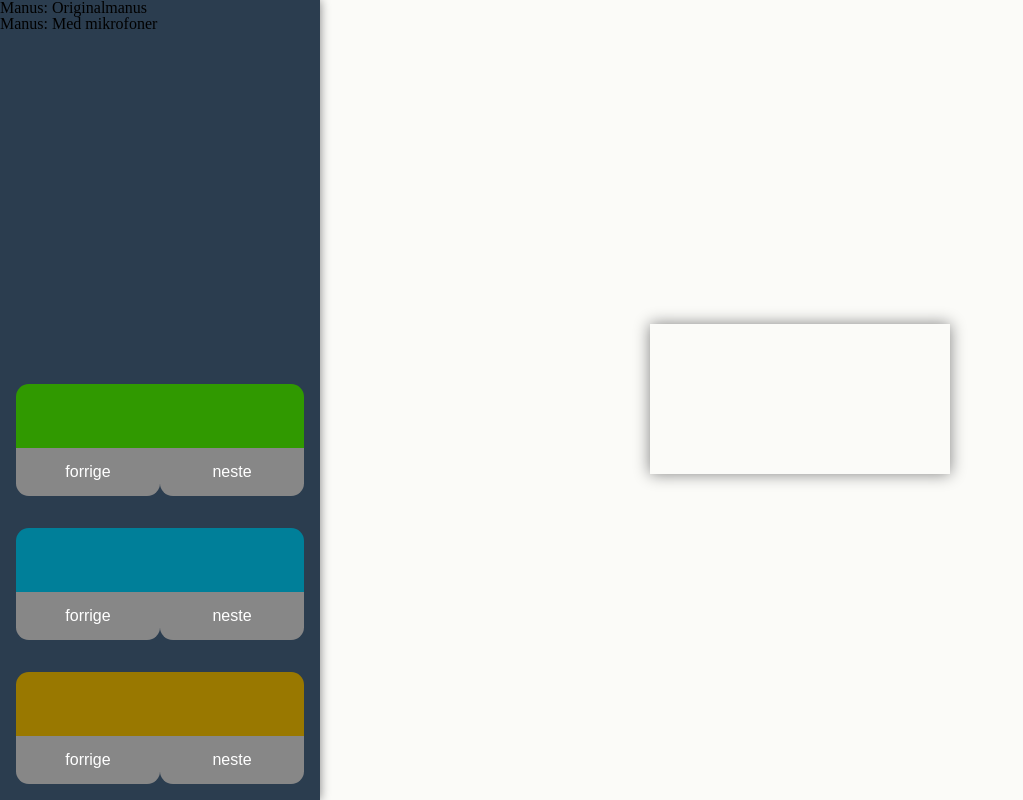
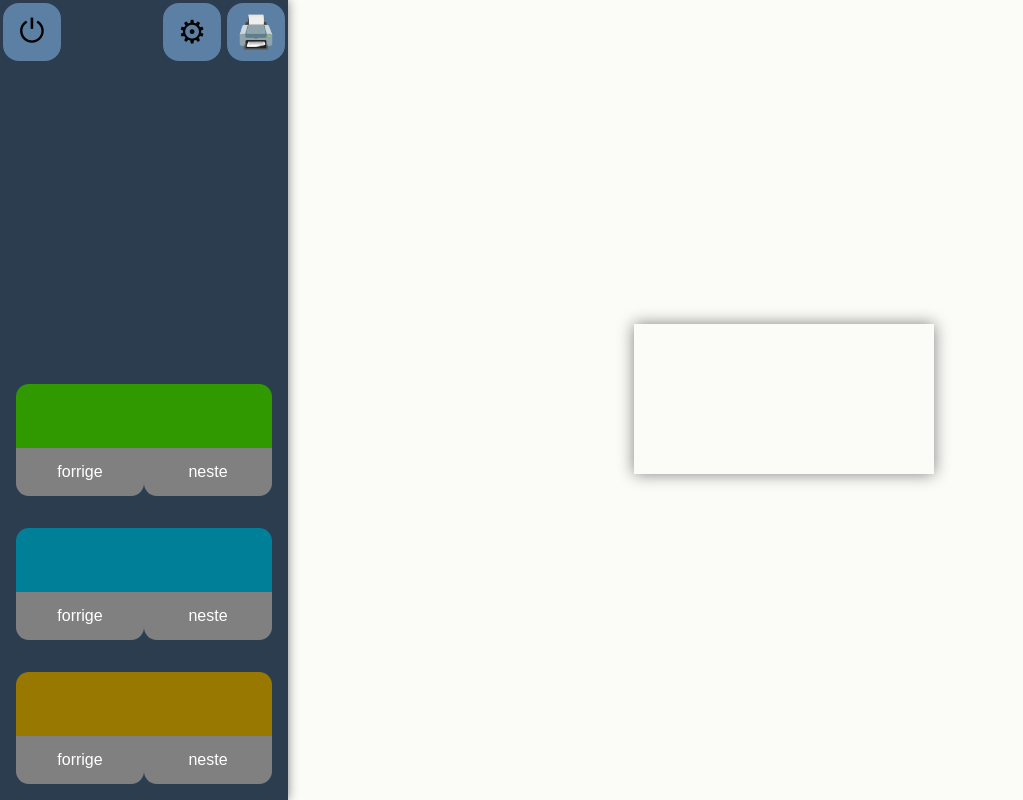
Before and after one commit to hebaek/showmaster, a PHP site: page / in a window 1280 px wide. Shown: the whole page, without its empty margins (0-1023 px from the left). Run offline with PHP 8.4, Linux system fonts and the light colour scheme; the visitor is signed in with stand-in values (Sample User, id 1); a map, chart or similar area stays blank; style sheets or scripts are compiled from the project's sources; some libraries are stand-ins or nearby versions.

Commit message:
Nesten i mål med grunnleggende funksjonalitet

```diff
--- a/www-code/css/showmaster.scss
+++ b/www-code/css/showmaster.scss
@@ -4,14 +4,20 @@
     --infobar-color: hsl(210, 29%, 98%);
     --pdf-color:     hsl( 50, 29%, 98%);
 
-    --scenes-color: hsl(101, 100%, 30%);
-    --music-color:  hsl(190, 100%, 30%);
-    --pages-color:  hsl( 47, 100%, 30%);
+    --menubutton-color: hsl(210, 29%, 50%);
 
-    --button-color: hsl(0, 0%, 53%);
+    --settings-color: hsl(101, 0%, 70%);
+    --print-color:    hsl(101, 0%, 70%);
 
-    --mic-active-background-color:   hsl(109,  90%, 85%);
-    --mic-ensemble-background-color: hsl( 67,  90%, 85%);
+    --scenes-color:  hsl(101, 100%, 30%);
+    --music-color:   hsl(190, 100%, 30%);
+    --pages-color:   hsl( 47, 100%, 30%);
+    --content-empty: hsl(0, 0%, 70%);
+
+    --button-color: hsl(0, 0%, 50%);
+
+    --mic-active-background-color:   hsl(109,  69%, 77%);
+    --mic-ensemble-background-color: hsl( 67,  90%, 77%);
     --mic-passive-background-color:  hsl(  0,   0%, 85%);
 
     --mic-active-color:   hsl(101, 100%, 95%);
@@ -44,11 +50,18 @@ body                    { background-color: var(--background-color); }
 #pdf-viewer             { background-color: var(--pdf-color);        }
 
 #toolbar .navigation {
-    >button             { background-color: var(--button-color); color: white; }
-    &.scenes > .content { background-color: var(--scenes-color); color: white; }
-    &.music  > .content { background-color: var(--music-color);  color: white; }
-    &.pages  > .content { background-color: var(--pages-color);  color: white; }
+    .buttons > button { background-color: var(--button-color); color: white; }
+    .scenes .content  { background-color: var(--scenes-color); color: white; }
+    .music  .content  { background-color: var(--music-color);  color: white; }
+    .pages  .content  { background-color: var(--pages-color);  color: white; }
+
+    .content .header.empty { color: var(--content-empty); }
 }
+
+#menu button {
+    background-color: var(--menubutton-color);
+}
+
 #infobar #miclist .row {
     .actor              { color: var(--actor-color); }
 
@@ -103,21 +126,35 @@ canvas     { box-shadow:   0 0 15px var(--default-shadow); }
 
 body                 { display: grid; }
 #toolbar             { display: grid; }
+#toolbar #menu       { display: grid; }
 #toolbar .navigation { display: grid; }
+.navigation .buttons { display: grid; }
+
 #miclist             { display: grid; }
 #miclist .row        { display: grid; }
 
 #toolbar       { grid-area: toolbar; }
 #pdf-viewer    { grid-area: pdf;     }
 #infobar       { grid-area: infobar; }
+
+#toolbar #menu {
+    grid-area: menu;
+
+    #logout   { grid-area: logout;   }
+    #settings { grid-area: settings; }
+    #print    { grid-area: print;    }
+}
+
 #toolbar .navigation {
-    &.scenes   { grid-area: scenes;  }
-    &.music    { grid-area: music;   }
-    &.pages    { grid-area: pages;   }
+    grid-area: navigation;
 
-    > .content { grid-area: content; }
-    > .prev    { grid-area: prev;    }
-    > .next    { grid-area: next;    }
+    .scenes  { grid-area: scenes;  }
+    .music   { grid-area: music;   }
+    .pages   { grid-area: pages;   }
+
+    .content { grid-area: content; }
+    .prev    { grid-area: prev;    }
+    .next    { grid-area: next;    }
 }
 
 body {
@@ -128,15 +165,28 @@ body {
 
 #toolbar {
     grid:
-        'top   ' max-content
-        '.     ' auto
-        'scenes' max-content
-        'music ' max-content
-        'pages ' max-content
+        'menu      ' max-content
+        '.         ' auto
+        'navigation' max-content
         / 1fr;
 }
 
+#toolbar #menu {
+    grid:
+        'logout .   settings print' auto
+        / 1fr   2fr 1fr      1fr;
+}
+
 #toolbar .navigation {
+    grid:
+        '.     ' auto
+        'scenes' 9em
+        'music'  9em
+        'pages'  9em
+        / 1fr;
+}
+
+.navigation .buttons {
     grid:
         'content content' 5fr
         'prev    next   ' 4fr
@@ -166,10 +216,12 @@ body {
 #toolbar .navigation {
     button     { border: none; }
 
-    > .content { border-top-left-radius:    0.8em; border-top-right-radius:    0.8em; }
-    > .prev    { border-bottom-left-radius: 0.8em; border-bottom-right-radius: 0.8em; }
-    > .next    { border-bottom-left-radius: 0.8em; border-bottom-right-radius: 0.8em; }
+    .content { border-top-left-radius:    0.8em; border-top-right-radius:    0.8em; }
+    .prev    { border-bottom-left-radius: 0.8em; border-bottom-right-radius: 0.8em; }
+    .next    { border-bottom-left-radius: 0.8em; border-bottom-right-radius: 0.8em; }
 }
+
+#menu button { border: none; border-radius: 0.5em; }
 
 #miclist .row  { border-radius: 0.4em; }
 #miclist .mic  { border: 1px solid var(--mic-border-default); border-radius: 10.0em; }
@@ -196,13 +248,20 @@ body {
 }
 
 #toolbar {
-    width: 20em;
+    width: 18em;
     .content { margin-top: 1em; height: 4em; }
 
     .prev, .next { margin-bottom: 1em; }
 
     .prev, .content { margin-left:  1em; }
     .next, .content { margin-right: 1em; }
+}
+
+#menu button {
+    width: 1.8em;
+    height: 1.8em;
+
+    margin: 0.1em;
 }
 
 #pdf-viewer {
@@ -239,8 +298,16 @@ body {
 ******************************************************************************/
 
 #toolbar {
+    font-family: sans-serif;
+
+    .shortcut    { font-size: 1.0em; }
     .content     { font-size: 1.0em; }
     .prev, .next { font-size: 1.0em; }
+
+}
+
+#menu button {
+    font-size: 2em;
 }
 
 #miclist .row {
@@ -270,6 +337,11 @@ body {
     z-index: 4;
 }
 
+button {
+    vertical-align: middle;
+    cursor: pointer;
+}
+
 #pdf-viewer {
     text-align: center;
     align-content: center;
--- a/www-code/index.php
+++ b/www-code/index.php
@@ -16,8 +16,8 @@
     <link rel='stylesheet' href='css/reset.css' />
     <link rel='stylesheet' href='css/showmaster.css' />
 
-    <script src="js/pdf.worker.min.js"></script>
-    <script src="js/pdf.min.js"></script>
+    <script src='js/pdf.worker.min.js'></script>
+    <script src='js/pdf.min.js'></script>
 
     <script src='js/jquery-3.7.1.min.js'></script>
     <script src='js/jquery-ui-1.14.0.min.js'></script>
@@ -26,29 +26,34 @@
 </head>
 
 <body>
-    <div id="toolbar">
-        <div class='display'>
-            <div class='button' id='pdf-original'>Manus: Originalmanus</div>
-            <div class='button' id='pdf-mics'>Manus: Med mikrofoner</div>
+    <div id='toolbar'>
+        <div id='menu'>
+            <button class='settings' id='logout'>⏻</button>
+            <button class='settings' id='settings'>⚙</button>
+            <button class='settings' id='print'>🖨️</button>
+            <div class='shortcuts settings'></div>
+            <div class='shortcuts print'></div>
         </div>
 
-        <div class="navigation scenes">
-            <div class="shortcuts"></div>
-            <button class="content"></button>
-            <button class="prev">forrige</button>
-            <button class="next">neste</button>
-        </div>
-        <div class="navigation music">
-            <div class="shortcuts"></div>
-            <button class="content"></button>
-            <button class="prev">forrige</button>
-            <button class="next">neste</button>
-        </div>
-        <div class="navigation pages">
-            <div class="shortcuts"></div>
-            <button class="content"></button>
-            <button class="prev">forrige</button>
-            <button class="next">neste</button>
+        <div class='navigation'>
+            <div class='buttons scenes'>
+                <div class='shortcuts scenes'></div>
+                <button class='content'></button>
+                <button class='prev'>forrige</button>
+                <button class='next'>neste</button>
+            </div>
+            <div class='buttons music'>
+                <div class='shortcuts music'></div>
+                <button class='content'></button>
+                <button class='prev'>forrige</button>
+                <button class='next'>neste</button>
+            </div>
+            <div class='buttons pages'>
+                <div class='shortcuts pages'></div>
+                <button class='content'></button>
+                <button class='prev'>forrige</button>
+                <button class='next'>neste</button>
+            </div>
         </div>
     </div>
 
```
Also changed, not shown: other parts of www-code/css/showmaster.scss (+51 -13 lines), www-code/js/showmaster.js (+73 -22 lines).
